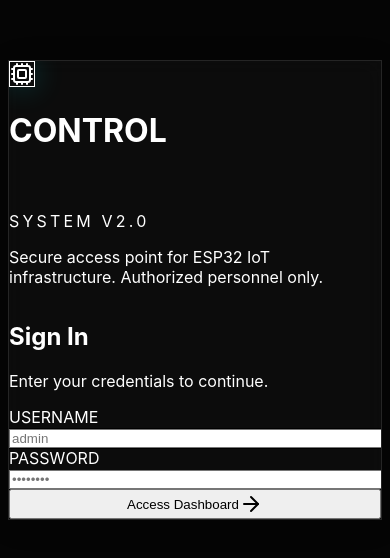
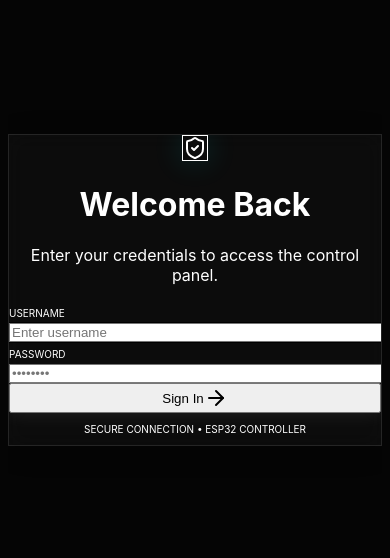
Before and after one commit to vishnuskandha/esp32_website, a Next.js app: page /login in a window 390 px wide. Shown: the part 140-698 px from the top of the page. Built offline with nearby package versions, Linux system fonts and the light colour scheme.

Commit message:
style: resize login inputs and ensure responsiveness

```diff
--- a/src/app/login/page.tsx
+++ b/src/app/login/page.tsx
@@ -2,7 +2,7 @@
 
 import { useState } from "react";
 import { useRouter } from "next/navigation";
-import { ArrowRight, ShieldCheck, Cpu } from "lucide-react";
+import { Lock, ArrowRight, ShieldCheck } from "lucide-react";
 import { cn } from "@/lib/utils";
 
 export default function LoginPage() {
@@ -40,85 +40,69 @@ export default function LoginPage() {
     };
 
     return (
-        <main className="flex min-h-screen items-center justify-center bg-black selection:bg-cyan-500/30 p-4 md:p-0">
-            {/* Animated Background Grid (Global) */}
-            <div className="absolute inset-0 bg-grid opacity-20 pointer-events-none" />
+        <main className="flex min-h-screen flex-col items-center justify-center relative overflow-hidden bg-black selection:bg-cyan-500/30">
+            {/* Animated Background Grid */}
+            <div className="absolute inset-0 bg-grid opacity-20" />
 
-            <div className="z-10 w-full max-w-5xl h-full md:h-[600px] glass-panel rounded-3xl overflow-hidden border border-white/10 shadow-2xl backdrop-blur-xl bg-black/40 flex flex-col md:flex-row">
+            {/* Radial Gradient Vignette */}
+            <div className="absolute inset-0 bg-[radial-gradient(circle_at_center,transparent_0%,#000000_100%)] pointer-events-none" />
 
-                {/* LEFT SIDE: Branding & Visuals */}
-                <div className="relative w-full md:w-1/2 bg-zinc-900/50 p-10 md:p-16 flex flex-col justify-between overflow-hidden">
-                    {/* Background Effects */}
-                    <div className="absolute inset-0 bg-[radial-gradient(circle_at_top_left,rgba(0,243,255,0.15),transparent_50%)]" />
-                    <div className="absolute bottom-0 right-0 w-64 h-64 bg-magenta-500/10 blur-[100px] rounded-full" />
+            <div className="z-10 w-full max-w-md px-6">
+                <div className="glass-panel rounded-2xl p-8 md:p-10 relative overflow-hidden border border-white/10 shadow-2xl backdrop-blur-xl bg-black/40">
 
-                    {/* Logo/Icon */}
-                    <div className="relative z-10">
-                        <div className="inline-flex items-center justify-center w-16 h-16 rounded-2xl bg-black/50 border border-white/10 mb-6 shadow-[0_0_30px_rgba(0,243,255,0.2)]">
-                            <Cpu className="w-8 h-8 text-cyan-400" />
+                    {/* Decorative Top Line */}
+                    <div className="absolute top-0 left-0 w-full h-1 bg-gradient-to-r from-transparent via-cyan-500 to-transparent opacity-50" />
+
+                    {/* Header */}
+                    <div className="text-center mb-8 space-y-3">
+                        <div className="inline-flex items-center justify-center w-14 h-14 rounded-2xl bg-zinc-900/50 border border-white/10 mb-2 shadow-[0_0_30px_rgba(0,243,255,0.15)] group">
+                            <ShieldCheck className="w-7 h-7 text-cyan-400 group-hover:scale-110 transition-transform duration-500" />
                         </div>
-                        <h1 className="text-4xl md:text-5xl font-black tracking-tighter text-white uppercase leading-tight">
-                            Control <br />
-                            <span className="text-transparent bg-clip-text bg-gradient-to-r from-cyan-400 to-magenta-500">
-                                Center
-                            </span>
+                        <div>
+                            <h1 className="text-2xl font-bold tracking-tight text-white">
+                                Welcome Back
                             </h1>
-                    </div>
-
-                    {/* Stats / Info */}
-                    <div className="relative z-10 space-y-4">
-                        <div className="flex items-center gap-4 text-zinc-400">
-                            <div className="w-12 h-[1px] bg-zinc-700" />
-                            <span className="text-xs font-mono tracking-[0.2em] uppercase">System v2.0</span>
-                        </div>
-                        <p className="text-sm text-zinc-500 leading-relaxed max-w-xs">
-                            Secure access point for ESP32 IoT infrastructure. Authorized personnel only.
+                            <p className="text-sm text-zinc-400 mt-1">
+                                Enter your credentials to access the control panel.
                             </p>
                         </div>
                     </div>
 
-                {/* RIGHT SIDE: Login Form */}
-                <div className="w-full md:w-1/2 p-10 md:p-16 flex flex-col justify-center bg-black/20 relative">
-                    {/* Decorative Line */}
-                    <div className="absolute left-0 top-10 bottom-10 w-[1px] bg-gradient-to-b from-transparent via-white/10 to-transparent hidden md:block" />
-
-                    <div className="max-w-sm mx-auto w-full space-y-8">
-                        <div>
-                            <h2 className="text-2xl font-bold text-white tracking-tight">Sign In</h2>
-                            <p className="text-sm text-zinc-400 mt-2">Enter your credentials to continue.</p>
-                        </div>
-
-                        <form onSubmit={handleLogin} className="space-y-5">
+                    {/* Form */}
+                    <form onSubmit={handleLogin} className="space-y-4">
                         <div className="space-y-1.5">
-                                <label className="text-xs font-semibold tracking-wide text-zinc-500 uppercase ml-1">
+                            <label className="text-[10px] font-bold tracking-widest text-zinc-500 uppercase ml-1">
                                 Username
                             </label>
+                            <div className="relative group">
                                 <input
                                     type="text"
                                     value={username}
                                     onChange={(e) => setUsername(e.target.value)}
-                                    className="w-full bg-zinc-900/50 border border-zinc-800 rounded-xl px-4 py-3.5 text-white placeholder-zinc-700 focus:outline-none focus:border-cyan-500/50 focus:ring-1 focus:ring-cyan-500/50 transition-all duration-300 font-medium"
-                                    placeholder="admin"
+                                    className="w-full bg-zinc-900/50 border border-white/10 rounded-lg px-3 py-2.5 text-sm text-white placeholder-zinc-700 focus:outline-none focus:border-cyan-500/50 focus:ring-1 focus:ring-cyan-500/20 transition-all duration-300 font-medium"
+                                    placeholder="Enter username"
                                     autoFocus
                                 />
+                                <div className="absolute inset-0 rounded-lg bg-gradient-to-r from-cyan-500/20 to-magenta-500/20 opacity-0 group-hover:opacity-100 transition-opacity duration-500 pointer-events-none -z-10 blur-sm" />
+                            </div>
                         </div>
 
                         <div className="space-y-1.5">
-                                <label className="text-xs font-semibold tracking-wide text-zinc-500 uppercase ml-1">
+                            <label className="text-[10px] font-bold tracking-widest text-zinc-500 uppercase ml-1">
                                 Password
                             </label>
                             <input
                                 type="password"
                                 value={password}
                                 onChange={(e) => setPassword(e.target.value)}
-                                    className="w-full bg-zinc-900/50 border border-zinc-800 rounded-xl px-4 py-3.5 text-white placeholder-zinc-700 focus:outline-none focus:border-cyan-500/50 focus:ring-1 focus:ring-cyan-500/50 transition-all duration-300 font-medium tracking-widest"
+                                className="w-full bg-zinc-900/50 border border-white/10 rounded-lg px-3 py-2.5 text-sm text-white placeholder-zinc-700 focus:outline-none focus:border-cyan-500/50 focus:ring-1 focus:ring-cyan-500/20 transition-all duration-300 font-medium tracking-widest"
                                 placeholder="••••••••"
                             />
                         </div>
 
                         {error && (
-                                <div className="flex items-center gap-3 p-3 rounded-lg bg-red-500/10 border border-red-500/20 text-red-400 text-xs font-medium animate-in fade-in slide-in-from-left-2">
-                                    <ShieldCheck className="w-4 h-4 shrink-0" />
+                            <div className="flex items-center justify-center gap-2 p-2 rounded-md bg-red-500/10 border border-red-500/20 text-red-400 text-[10px] font-bold uppercase tracking-wide animate-in fade-in slide-in-from-top-1">
+                                <Lock className="w-3 h-3" />
                                 {error}
                             </div>
                         )}
@@ -127,14 +111,20 @@ export default function LoginPage() {
                             type="submit"
                             disabled={loading}
                             className={cn(
-                                    "w-full group relative flex items-center justify-center gap-2 bg-white text-black hover:bg-cyan-50 font-bold py-3.5 rounded-xl transition-all duration-300 mt-2",
+                                "w-full group relative flex items-center justify-center gap-2 bg-white text-black hover:bg-cyan-50 font-bold py-3 rounded-lg text-sm transition-all duration-300 shadow-[0_0_20px_rgba(255,255,255,0.1)] hover:shadow-[0_0_25px_rgba(0,243,255,0.3)] mt-2",
                                 loading && "opacity-70 cursor-not-allowed"
                             )}
                         >
-                                <span>{loading ? "Verifying..." : "Access Dashboard"}</span>
-                                {!loading && <ArrowRight className="w-4 h-4 group-hover:translate-x-1 transition-transform" />}
+                            <span>{loading ? "Authenticating..." : "Sign In"}</span>
+                            {!loading && <ArrowRight className="w-3.5 h-3.5 group-hover:translate-x-1 transition-transform" />}
                         </button>
                     </form>
+
+                    {/* Footer */}
+                    <div className="mt-8 text-center">
+                        <p className="text-[10px] text-zinc-600 uppercase tracking-widest">
+                            Secure Connection • ESP32 Controller
+                        </p>
                     </div>
                 </div>
             </div>
```
Lines whose indentation alone changed are shown as unchanged.
